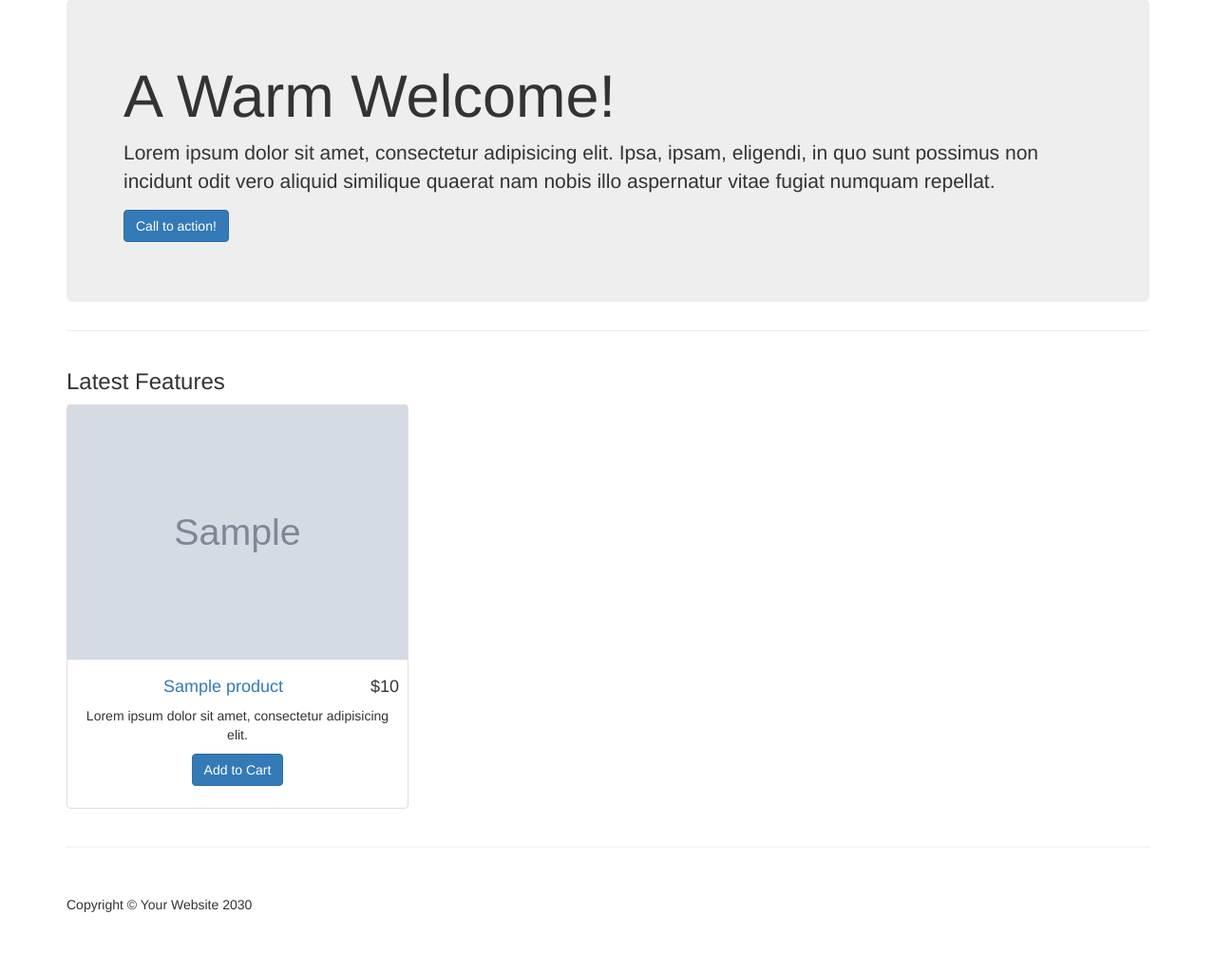
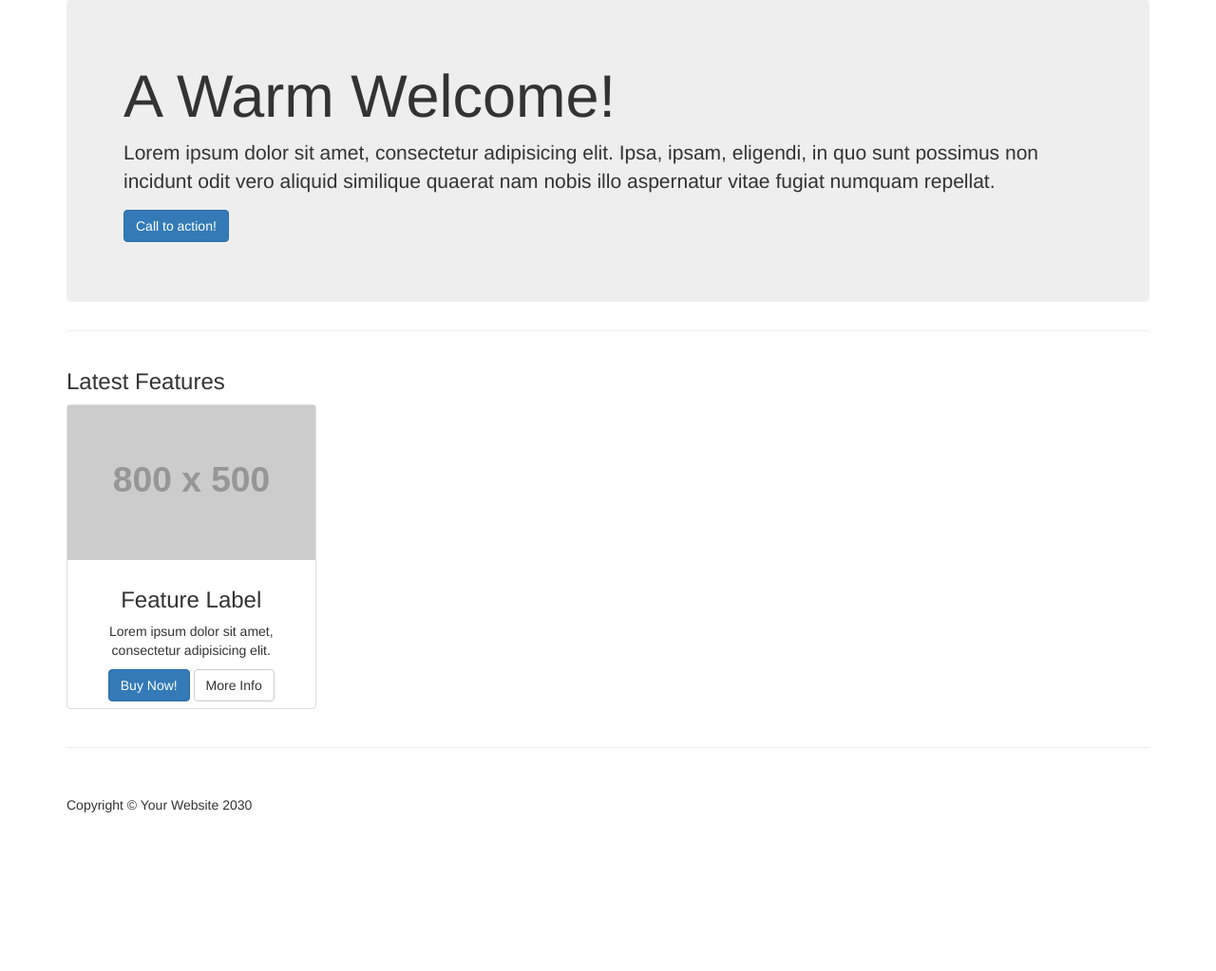
Before and after one commit to SaminYeaser/ecommmer_site, a PHP site: page /category.php?id=1 in a window 1280 px wide. Shown: the part 71-1094 px from the top of the page at 95% size. After the commit the page ends 927 px from the top, so only its background shows below. Run offline with PHP 8.4, Linux system fonts and the light colour scheme; tables that the repository leaves empty or names only in its code hold one stand-in row (values such as "Sample post"); grey boxes marked "Sample" are stand-in pictures; grey boxes labelled with a size stand in for pictures from a placeholder-image service; some libraries are stand-ins or nearby versions.

Commit message:
functioning

```diff
--- a/public/category.php
+++ b/public/category.php
@@ -27,7 +27,9 @@
         <!-- Page Features -->
         <div class="row text-center">
 
-            <?php echo get_products_with_cat_id();?>
+
+<?php get_products_with_cat_id();?>
+
 
         </div>
         <!-- /.row -->
--- a/resources/function.php
+++ b/resources/function.php
@@ -92,19 +92,18 @@ function get_products_with_cat_id(){
     while ($row = fetch_array($result)) {
         $product = <<<DELI
 
-    <div class="col-sm-4 col-lg-4 col-md-4">
-                        <div class="thumbnail">
-                            <a href="item.php?id={$row['product_id']}"><img src="{$row['product_image']}" alt=""></a>
-                            <div class="caption">
-                                <h4 class="pull-right">&#36;{$row['product_price']}</h4>
-                                <h4><a href="item.php?id={$row['product_id']}">{$row['product_title']}</a></h4>
-                                <p>Lorem ipsum dolor sit amet, consectetur adipisicing elit. </p>
-                                <a class="btn btn-primary" target="_blank" href="item.php?id={$row['product_id']}">Add to Cart</a>
-
-                            </div>
-
-                        </div>
+    <div class="col-md-3 col-sm-6 hero-feature">
+                <div class="thumbnail">
+                    <img src="http://placehold.it/800x500" alt="">
+                    <div class="caption">
+                        <h3>Feature Label</h3>
+                        <p>Lorem ipsum dolor sit amet, consectetur adipisicing elit.</p>
+                        <p>
+                            <a href="#" class="btn btn-primary">Buy Now!</a> <a href="#" class="btn btn-default">More Info</a>
+                        </p>
                     </div>
+                </div>
+            </div>
 
 
 DELI;
```
